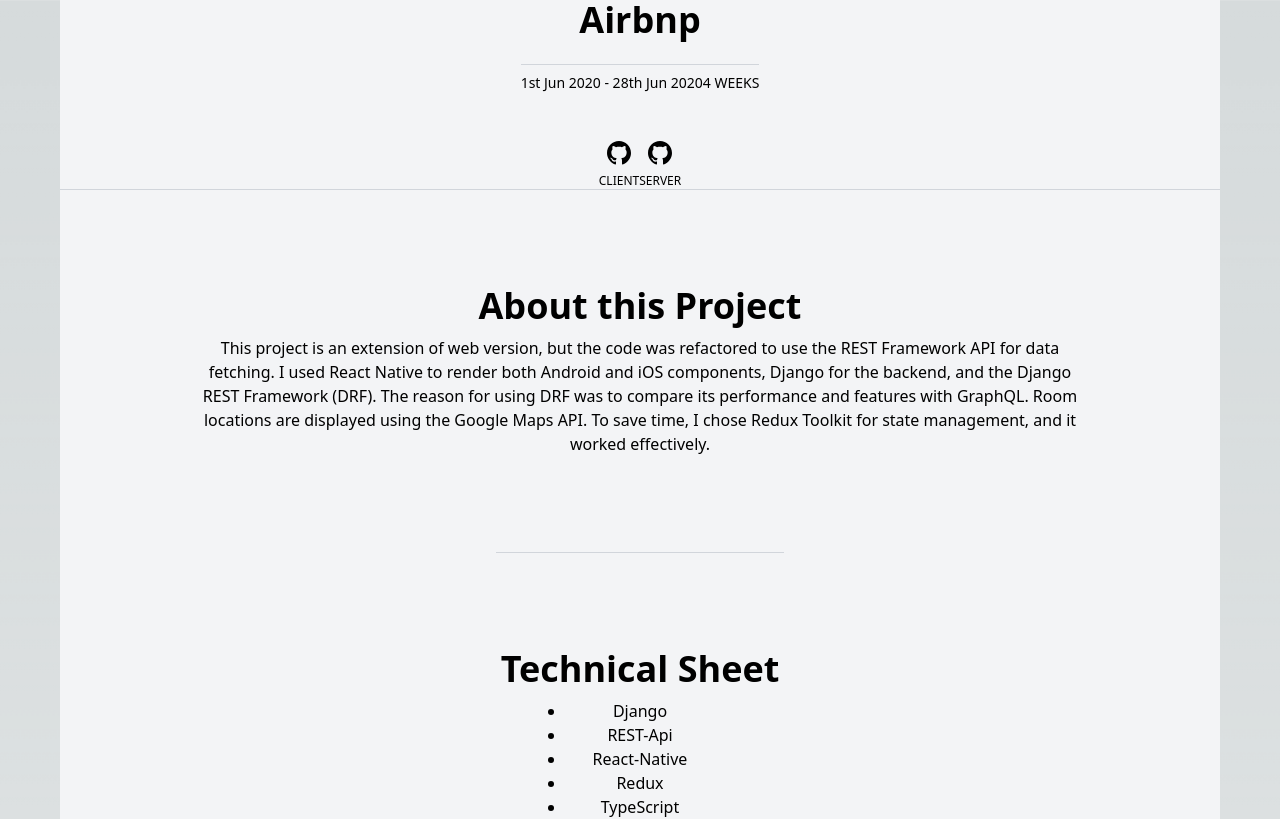
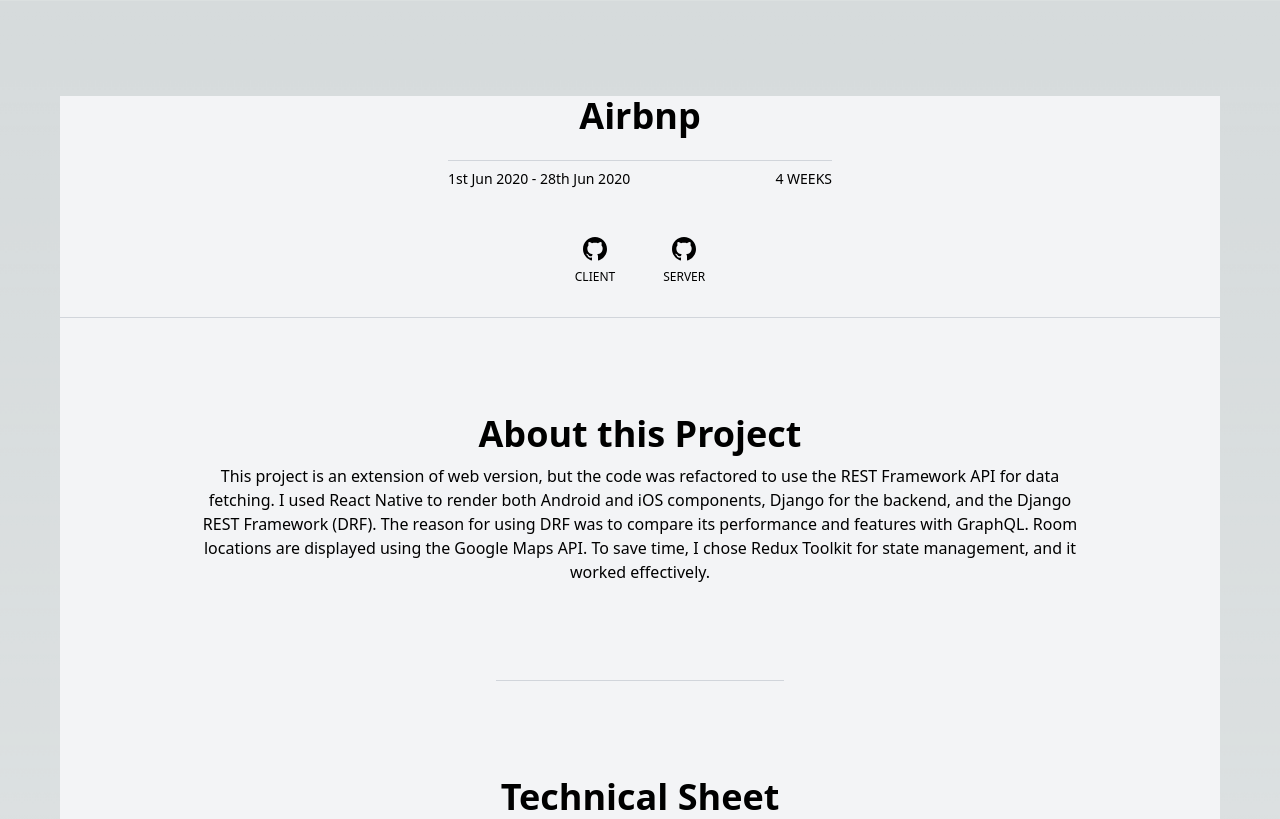
Before and after one commit to minjaeli/next-plusbeauxjours, a Next.js app: page /projects/app/airbnp in a window 1280 px wide. Shown: the top 819 px of the page. Built offline with nearby package versions, Linux system fonts and the light colour scheme; a web font is replaced by a local one.

Commit message:
WIP: headerBox

```diff
--- a/src/app/projects/app/airbnp/page.tsx
+++ b/src/app/projects/app/airbnp/page.tsx
@@ -7,6 +7,7 @@
 import GreyLine from "@/components/GreyLine";
 import TechnicalSheet from "@/components/TechnicalSheet";
 import TextBox from "@/components/TextBox";
+import HeaderBox from "@/components/HeaderBox";
 
 const AirbnpAppPage: React.FunctionComponent<any> = () => {
   const ScreenShots = () => {
@@ -34,33 +35,15 @@
 
   return (
     <div className="bg-gray-100 mb-72">
-      <div className="bg-gray-100 flex justify-around h-100 border-b border-gray-300 flex-col md:flex-row items-center md:h-100">
-        <div className="w-100 h-100 flex flex-col justify-center items-center mb-8 md:mb-0">
-          <div className="text-4xl font-semibold mb-4">Airbnp</div>
-          <div className="flex w-full justify-between border-t border-gray-300 mt-2 pt-2">
-            <div className="text-sm">1st Jun 2020 - 28th Jun 2020</div>
-            <div className="text-sm">4 WEEKS</div>
-          </div>
-          <div className="flex w-50 justify-between mt-12">
-            <a
-              target="_blank"
-              rel="noopener noreferrer"
-              href={"https://github.com/plusbeauxjours/airbnp-app"}
-              className="cursor-pointer flex flex-col items-center">
-              <GithubIcon />
-              <div className="text-xs mt-2">CLIENT</div>
-            </a>
-            <a
-              target="_blank"
-              rel="noopener noreferrer"
-              href={"https://github.com/plusbeauxjours/airbnp-api"}
-              className="cursor-pointer flex flex-col items-center">
-              <GithubIcon />
-              <div className="text-xs mt-2">SERVER</div>
-            </a>
-          </div>
-        </div>
-      </div>
+      <HeaderBox
+        title={"Airbnp"}
+        date={"1st Jun 2020 - 28th Jun 2020"}
+        duration={"4 WEEKS"}
+        git={[
+          { url: "https://github.com/plusbeauxjours/airbnp-app", text: "CLIENT" },
+          { url: "https://github.com/plusbeauxjours/airbnp-api", text: "SERVER" },
+        ]}
+      />
       <TextBox
         title={"About this Project"}
         text={
--- a/src/app/projects/app/jahanuri/page.tsx
+++ b/src/app/projects/app/jahanuri/page.tsx
@@ -60,7 +60,7 @@
   };
 
   return (
-    <div className="bg-bgColor mb-72">
+    <div className="bg-gray-100 mb-72">
       <div className="bg-bgColor flex justify-around h-96 border-b border-gray-300">
         <div className="w-100 h-100 flex flex-col justify-center items-center">
           <div className="text-4xl font-semibold mb-2.5 leading-10 p-2.5">Jahanuri</div>
--- a/src/app/projects/app/pinner/page.tsx
+++ b/src/app/projects/app/pinner/page.tsx
@@ -7,6 +7,7 @@
 import { GithubIcon } from "@/components/Icons";
 import TechnicalSheet from "@/components/TechnicalSheet";
 import AboutColors from "@/components/AboutColors";
+import HeaderBox from "@/components/HeaderBox";
 
 const PinnerAppPage: React.FunctionComponent<any> = () => {
   const ScreenShots = () => {
@@ -34,33 +35,15 @@
 
   return (
     <div className="bg-gray-100 mb-72">
-      <div className="bg-gray-100 flex justify-around h-100 border-b border-gray-300">
-        <div className="w-100 h-100 flex flex-col justify-center items-center">
-          <div className="text-4xl font-semibold mb-4">Pinner</div>
-          <div className="flex w-full justify-between border-t border-gray-300 mt-2 pt-2">
-            <div className="text-sm">6th Sep 2019 - 14th Dec 2019</div>
-            <div className="text-sm">3 MONTHS</div>
-          </div>
-          <div className="flex w-64 justify-between mt-12">
-            <a
-              target="_blank"
-              rel="noopener noreferrer"
-              href={"https://github.com/plusbeauxjours/pinner-app"}
-              className="cursor-pointer flex flex-col items-center">
-              <GithubIcon />
-              <div className="text-xs mt-2">CLIENT</div>
-            </a>
-            <a
-              target="_blank"
-              rel="noopener noreferrer"
-              href={"https://github.com/plusbeauxjours/pinner-backend"}
-              className="cursor-pointer flex flex-col items-center">
-              <GithubIcon />
-              <div className="text-xs mt-2">SERVER</div>
-            </a>
-          </div>
-        </div>
-      </div>
+      <HeaderBox
+        title={"Pinner"}
+        date={"6th Sep 2019 - 14th Dec 2019"}
+        duration={"3 MONTHS"}
+        git={[
+          { url: "https://github.com/plusbeauxjours/pinner-app", text: "CLIENT" },
+          { url: "https://github.com/plusbeauxjours/pinner-backend", text: "SERVER" },
+        ]}
+      />
       <TextBox
         title={"About This Project"}
         text={
--- a/src/app/projects/app/shopsol/page.tsx
+++ b/src/app/projects/app/shopsol/page.tsx
@@ -39,7 +39,7 @@
     );
   };
   return (
-    <div className="bg-bgColor mb-72">
+    <div className="bg-gray-100 mb-72">
       <div className="flex justify-around h-96 bg-bgColor border-b border-gray-300">
         <div className="w-100 h-100 flex flex-col justify-center items-center">
           <div className="text-4xl font-semibold mb-2.5 leading-10 p-2.5">Shopsol</div>
--- a/src/app/projects/app/sportup/page.tsx
+++ b/src/app/projects/app/sportup/page.tsx
@@ -31,7 +31,7 @@
     );
   };
   return (
-    <div className="bg-bgColor mb-72">
+    <div className="bg-gray-100 mb-72">
       <div className="bg-bgColor flex justify-around h-96 border-b border-gray-300">
         <div className="w-100 h-100 flex flex-col justify-center items-center">
           <div className="text-4xl font-semibold mb-2.5 leading-10 p-2.5">SportUp</div>
--- a/src/app/projects/web/airbnp/page.tsx
+++ b/src/app/projects/web/airbnp/page.tsx
@@ -9,7 +9,7 @@
 
 const AirbnpWebPage: React.FunctionComponent<any> = () => {
   return (
-    <div className="bg-bgColor mb-72">
+    <div className="bg-gray-100 mb-72">
       <div className="bg-bgColor flex justify-around h-96 border-b border-gray-300 md:flex-col md:items-center md:h-auto">
         <div className="w-100 h-100 flex flex-col justify-center items-center md:mb-8">
           <div className="text-4xl font-semibold mb-2.5">Airbnp</div>
--- a/src/app/projects/web/popcornmovie/page.tsx
+++ b/src/app/projects/web/popcornmovie/page.tsx
@@ -8,7 +8,7 @@
 
 const PopcornMovieWebPage = () => {
   return (
-    <div className="bg-bgColor mb-72">
+    <div className="bg-gray-100 mb-72">
       <div className="max-w-screen-xl mx-auto">
         <div className="bg-bgColor flex flex-col lg:flex-row justify-around h-96 border-b border-borderColor lg:h-[830px]">
           <div className="flex flex-col justify-center items-center w-full lg:w-1/3 h-full">
--- a/src/app/projects/web/puber/page.tsx
+++ b/src/app/projects/web/puber/page.tsx
@@ -8,7 +8,7 @@
 
 const PuberWebPage: React.FunctionComponent<any> = () => {
   return (
-    <div className="bg-gray-100 mb-80">
+    <div className="bg-gray-100 mb-72">
       <div className="max-w-7xl mx-auto p-4">
         <div className="bg-gray-100 flex justify-around h-100 border-b border-gray-300 sm:flex-col sm:items-center sm:h-auto">
           <div className="w-100 h-100 flex flex-col justify-center items-center sm:mb-8">
--- /dev/null
+++ b/src/components/HeaderBox.tsx
@@ -0,0 +1,33 @@
+import React from "react";
+import { GithubIcon } from "./Icons";
+
+interface IProps {
+  title: string;
+  date: string;
+  duration: string;
+  git: { url: string; text: string }[];
+}
+
+const HeaderBox: React.FunctionComponent<IProps> = ({ title, date, duration, git }) => (
+  <div className="flex flex-col justify-center items-center border-b border-gray-300 mt-24 mb-8 pb-8">
+    <div className="text-4xl font-semibold mb-4">{title}</div>
+    <div className="flex w-96 justify-between border-t border-gray-300 mt-2 pt-2">
+      <p className="text-sm">{date}</p>
+      <p className="text-sm">{duration}</p>
+    </div>
+    <div className="flex justify-center mt-12">
+      {git?.map((item) => (
+        <a
+          target="_blank"
+          rel="noopener noreferrer"
+          href={item.url}
+          className="cursor-pointer flex flex-col items-center mx-6">
+          <GithubIcon />
+          <div className="text-xs mt-2">{item.text}</div>
+        </a>
+      ))}
+    </div>
+  </div>
+);
+
+export default HeaderBox;
--- a/src/components/MainBox.tsx
+++ b/src/components/MainBox.tsx
@@ -3,7 +3,9 @@
 import Image from "next/image";
 import TextBox from "./TextBox";
 
-const MainBox: React.FunctionComponent<any> = () => (
+interface IProps {}
+
+const MainBox: React.FunctionComponent<IProps> = () => (
   <div className="bg-gray-100 mb-1 pt-24">
     <TextBox
       title={"Fullstack Developer, Architecture Designer"}
```
